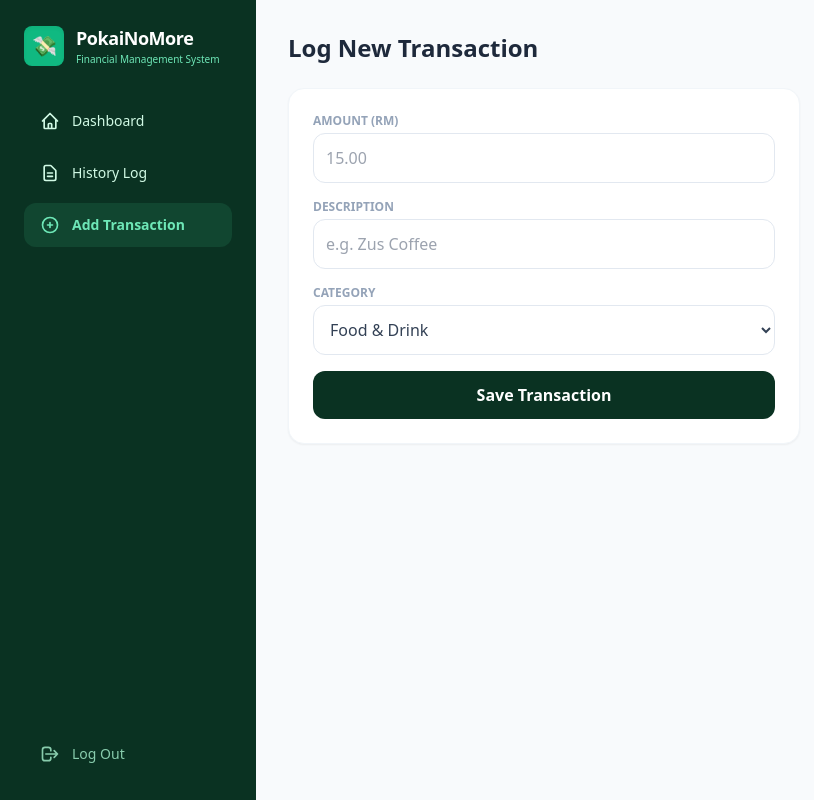
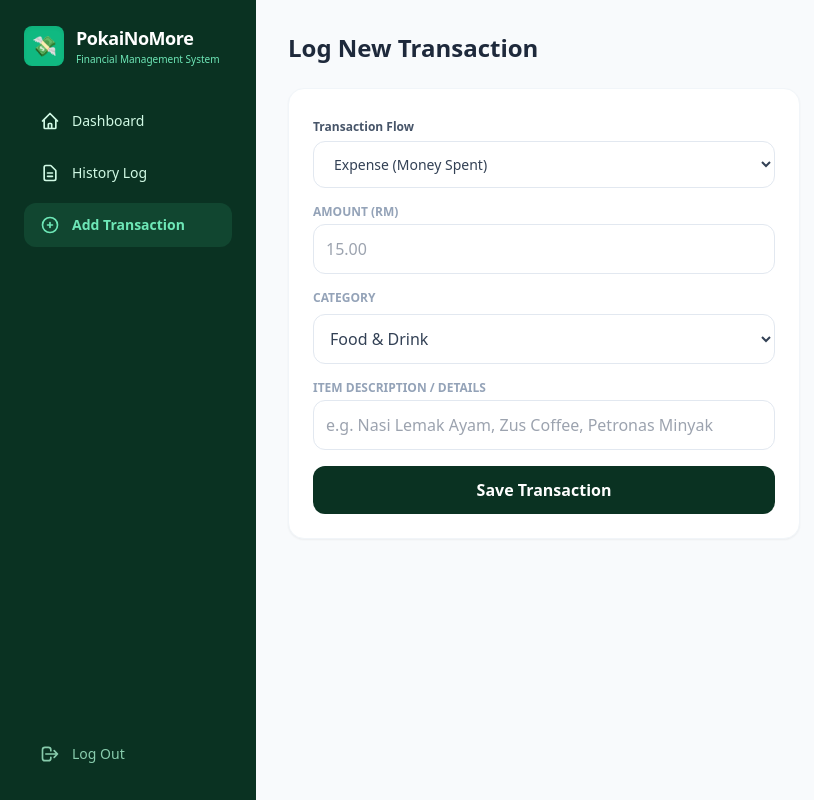
Before and after one commit to lemonTaeee/pokainomore, a Flask app: page /add-transaction/1 in a window 1280 px wide. Shown: the whole page, without its empty margins (0-814 px from the left). Run offline with Flask 3, Linux system fonts and the light colour scheme; some libraries are stand-ins or nearby versions.

Commit message:
Push all remaining files

```diff
--- a/templates/add_transaction.html
+++ b/templates/add_transaction.html
@@ -1,40 +1,95 @@
 <!DOCTYPE html>
 <html lang="en">
+
 <head>
     <meta charset="UTF-8">
     <meta name="viewport" content="width=device-width, initial-scale=1.0">
     <title>PokaiNoMore - Add Transaction</title>
     <script src="https://cdn.tailwindcss.com"></script>
 </head>
+
 <body class="bg-slate-50 font-sans text-slate-700 antialiased min-h-screen flex flex-col md:flex-row">
 
     <!-- INCLUDED REUSABLE SIDEBAR -->
     {% include 'sidebar.html' %}
 
     <!-- MAIN CONTENT AREA -->
-    <main class="flex-1 p-8 max-w-xl">
+    <main class="flex-1 p-4 md:p-8 max-w-xl">
         <h2 class="text-2xl font-bold text-slate-800 mb-6">Log New Transaction</h2>
-        <form action="/add-transaction/{{ student_id }}" method="POST" class="bg-white p-6 rounded-2xl border border-slate-100 shadow-sm space-y-4">
+
+        <form action="/add-transaction/{{ student_id }}" method="POST"
+            class="bg-white p-6 rounded-2xl border border-slate-100 shadow-sm space-y-4">
+
+            <!-- Flow Type (Income vs Expense) -->
+            <div class="space-y-1">
+                <label class="text-xs font-semibold text-slate-600">Transaction Flow</label>
+                <select id="flowType" name="flow_type" onchange="handleFlowChange()"
+                    class="w-full px-4 py-3 rounded-xl border border-slate-200 text-sm focus:outline-none focus:ring-2 focus:ring-emerald-500 bg-white">
+                    <option value="Expense" selected>Expense (Money Spent)</option>
+                    <option value="Income">Income / Allowance (Money Received)</option>
+                </select>
+            </div>
+
+            <!-- Amount Input -->
             <div>
                 <label class="block text-xs font-semibold uppercase text-slate-400 mb-1">Amount (RM)</label>
-                <input type="number" step="0.01" name="amount" required placeholder="15.00" class="w-full border border-slate-200 rounded-xl p-3 focus:outline-emerald-500">
+                <input type="number" step="0.01" name="amount" required placeholder="15.00"
+                    class="w-full border border-slate-200 rounded-xl p-3 focus:outline-emerald-500">
             </div>
-            <div>
-                <label class="block text-xs font-semibold uppercase text-slate-400 mb-1">Description</label>
-                <input type="text" name="description" placeholder="e.g. Zus Coffee" class="w-full border border-slate-200 rounded-xl p-3 focus:outline-emerald-500">
-            </div>
-            <div>
+
+            <!-- Category Selector -->
+            <div id="categoryGroup" class="space-y-1">
                 <label class="block text-xs font-semibold uppercase text-slate-400 mb-1">Category</label>
-                <select name="transaction_type" class="w-full border border-slate-200 rounded-xl p-3 focus:outline-emerald-500 bg-white">
+                <select id="mainCategory" name="transaction_type"
+                    class="w-full border border-slate-200 rounded-xl p-3 focus:outline-emerald-500 bg-white">
                     <option value="Food & Drink">Food & Drink</option>
-                    <option value="Public Transport">Public Transport</option>
+                    <option value="Transportation">Transportation</option>
+                    <option value="Yuran">Yuran</option>
                     <option value="Entertainment">Entertainment</option>
                     <option value="Study Materials">Study Materials</option>
+                    <option value="Groceries">Groceries</option>
+                    <option value="General">General / Others</option>
                 </select>
             </div>
-            <button type="submit" class="w-full bg-[#0A3222] hover:bg-[#114630] text-white py-3 rounded-xl font-bold transition">Save Transaction</button>
+
+            <!-- Description / Item Note -->
+            <div>
+                <label class="block text-xs font-semibold uppercase text-slate-400 mb-1">Item Description / Details</label>
+                <input type="text" name="description" required placeholder="e.g. Nasi Lemak Ayam, Zus Coffee, Petronas Minyak"
+                    class="w-full border border-slate-200 rounded-xl p-3 focus:outline-emerald-500">
+            </div>
+
+            <button type="submit"
+                class="w-full bg-[#0A3222] hover:bg-[#114630] text-white py-3 rounded-xl font-bold transition">
+                Save Transaction
+            </button>
         </form>
     </main>
 
+    <script>
+        function handleFlowChange() {
+            const flowType = document.getElementById("flowType").value;
+            const categoryGroup = document.getElementById("categoryGroup");
+            const mainCategory = document.getElementById("mainCategory");
+
+            if (flowType === "Income") {
+                categoryGroup.classList.add("hidden");
+                // Temporary hidden value for Income flow
+                mainCategory.innerHTML = `<option value="Income" selected>Income</option>`;
+            } else {
+                categoryGroup.classList.remove("hidden");
+                mainCategory.innerHTML = `
+                    <option value="Food & Drink" selected>Food & Drink</option>
+                    <option value="Transportation">Transportation</option>
+                    <option value="Yuran">Yuran</option>
+                    <option value="Entertainment">Entertainment</option>
+                    <option value="Study Materials">Study Materials</option>
+                    <option value="Groceries">Groceries</option>
+                    <option value="General">General / Others</option>
+                `;
+            }
+        }
+    </script>
+
 </body>
 </html>
```
Also changed, not shown: templates/dashboard.html (+45 -5 lines).
